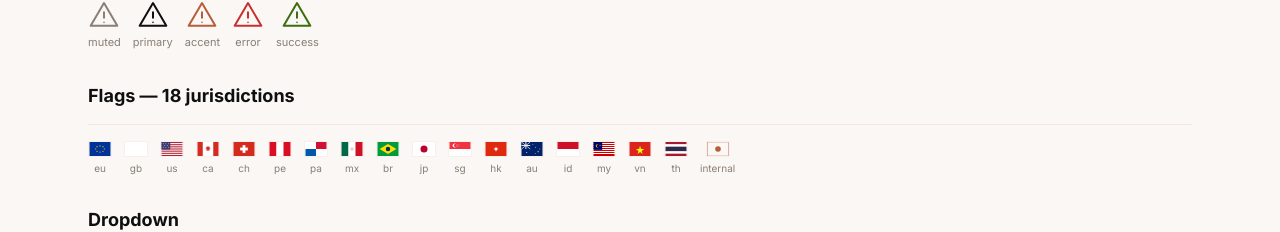
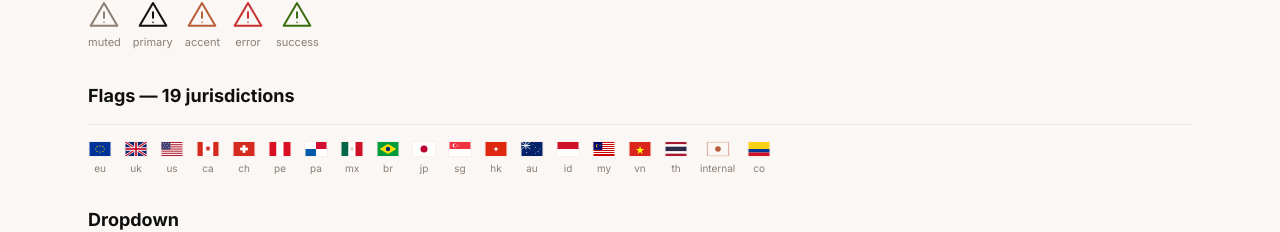
Before and after one commit to dirardm/obligai-current, a Next.js app in the folder web/: page /gallery in a window 1280 px wide. Shown: the part 3579-3811 px from the top of the page. Built offline with nearby package versions, Linux system fonts and the light colour scheme.

Commit message:
fix: UK flag cc gb→uk; add flag-co to gallery; gallery includes co

```diff
--- a/web/src/app/gallery/GalleryClient.tsx
+++ b/web/src/app/gallery/GalleryClient.tsx
@@ -39,7 +39,7 @@ function Col({ children }: { children: React.ReactNode }) {
 
 const ICONS = ["search", "filter", "export", "upload", "user", "settings", "close", "check", "alert", "info", "calendar", "lock", "link", "copy", "external-link", "sun", "moon", "regulation", "obligation", "conflict", "jurisdiction", "control", "audit-trail", "monitor", "chevron-up", "chevron-down", "chevron-left", "chevron-right"];
 
-const JURIS_CCS = ["eu", "gb", "us", "ca", "ch", "pe", "pa", "mx", "br", "jp", "sg", "hk", "au", "id", "my", "vn", "th", "internal"];
+const JURIS_CCS = ["eu", "uk", "us", "ca", "ch", "pe", "pa", "mx", "br", "jp", "sg", "hk", "au", "id", "my", "vn", "th", "internal", "co"];
 
 export default function GalleryClient() {
   const [activeTab, setActiveTab] = useState("overview");
```
